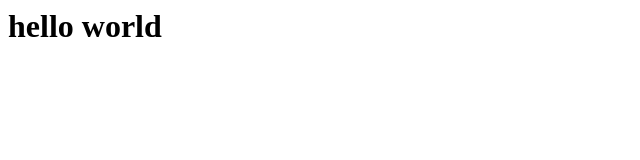
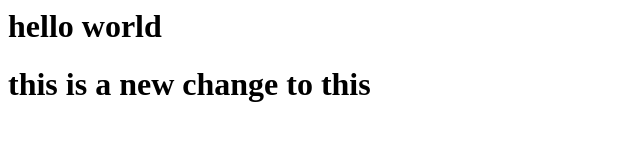
Before and after one commit to Karanash2497/static-webapp, a plain HTML site: page index.html in a window 1280 px wide. Shown: the whole page, without its empty margins (0-640 px from the left). Drawn offline with Linux system fonts and the light colour scheme.

Commit message:
Update index.html

```diff
--- a/index.html
+++ b/index.html
@@ -1 +1,2 @@
 <h1>hello world </h1>
+<h1> this is a new change to this </h1>
```
